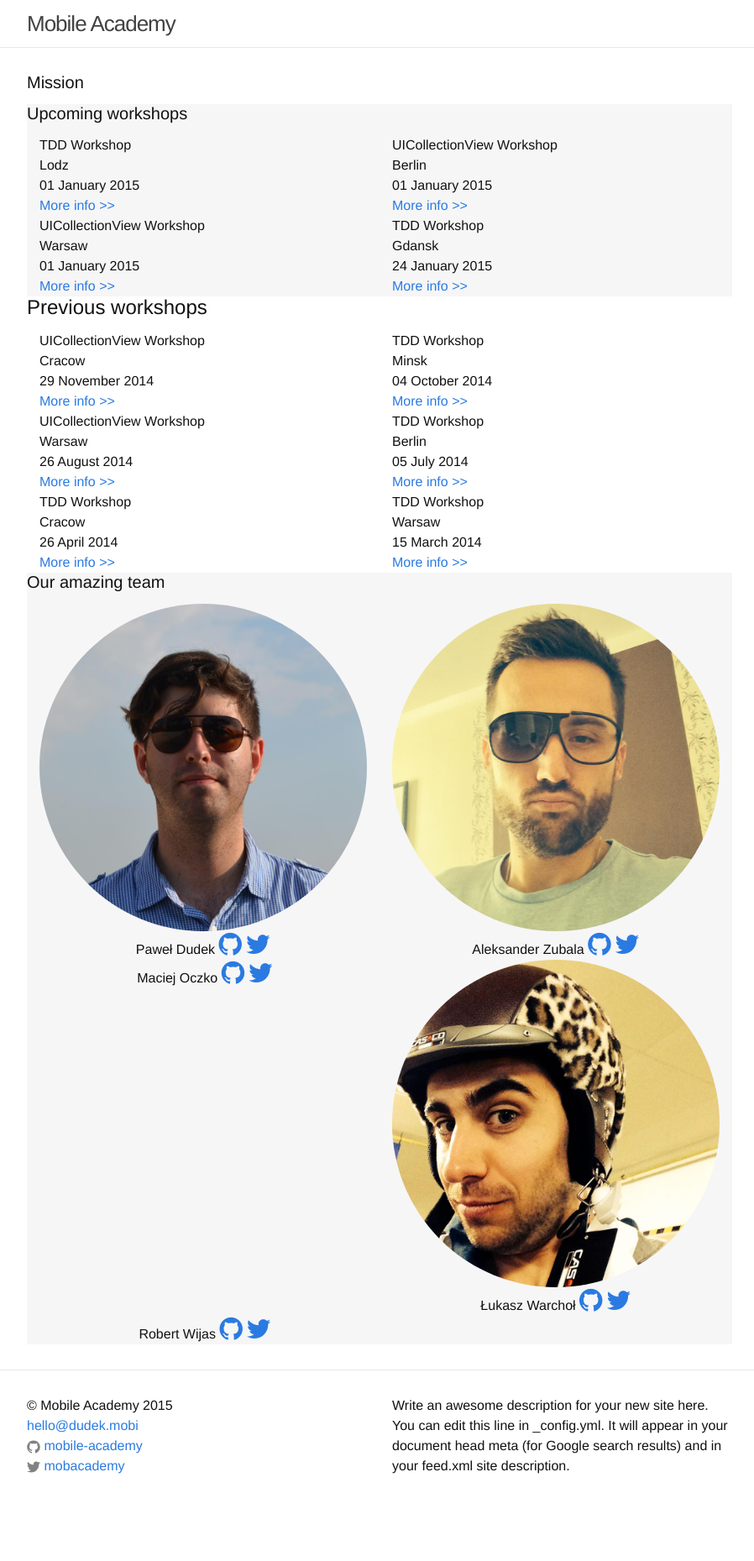
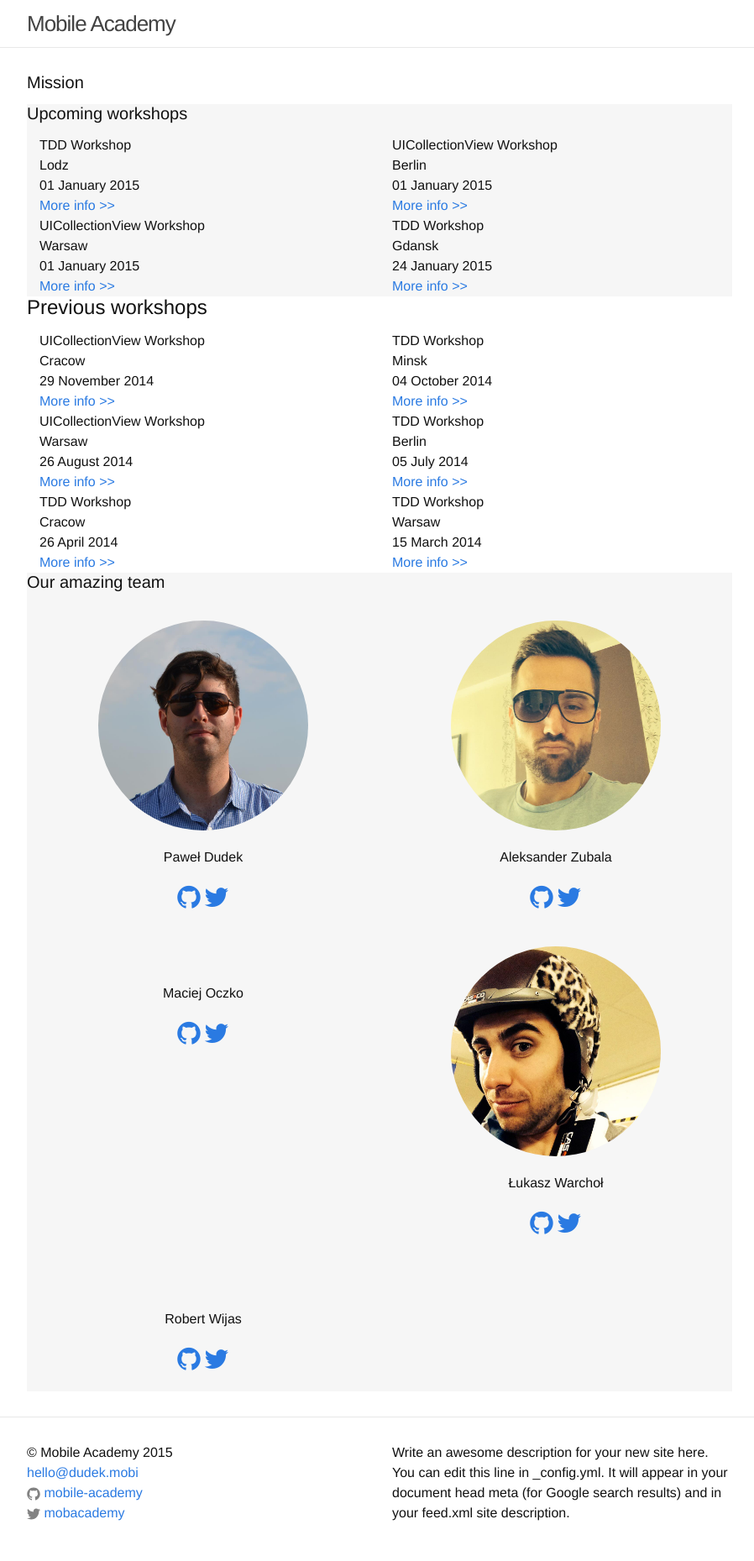
Before and after one commit to mobile-academy/mobile-academy.github.io-archive, a Jekyll site: the page built from index.html, in a window 1280 px wide. Shown: the whole page at 84% size, without its empty margins (188-1086 px from the left). Built offline with Jekyll 4.4.1, drawn with Linux system fonts in a browser that asks for light colours; before the commit the page ends 1803 px from its top, so only the background shows below that.

Commit message:
Better css for team member card

```diff
--- a/_data/team.yml
+++ b/_data/team.yml
@@ -12,7 +12,6 @@
 - name: Łukasz Warchoł
   image: resources/team/warchol.jpg
 
-
 - name: Robert Wijas
   github: robertwijas
   twitter: robertwijas
--- a/_sass/_base.scss
+++ b/_sass/_base.scss
@@ -36,6 +36,27 @@ ul, ol, dl, figure,
 }
 
 /**
+* Team members
+*/
+
+.team_member_name {
+    margin-top: 20px;
+    margin-bottom: 20px;
+}
+
+.team_member_card {
+    @extend .text-center;
+
+    margin-top: 20px;
+    margin-bottom: 20px;
+
+    > img {
+        max-width: 250px;
+        max-height: 250px;
+    }
+}
+
+/**
  * Images
  */
 img {
@@ -61,8 +82,6 @@ figure > img {
 figcaption {
     font-size: $small-font-size;
 }
-
-
 
 /**
  * Lists
--- a/index.html
+++ b/index.html
@@ -72,9 +72,9 @@ layout: default
           <div class="row">
           {% endif %}
           <div class="col-md-6 team_person">
-            <div class="text-center">
+            <div class="team_member_card">
               <img class="img-circle" src="{{ member.image  | prepend: site.baseurl }}">
-              {{ member.name }}
+              <div class="team_member_name">{{ member.name }}</div>
               <a href="https://www.github.com/{{ member.github }}">
                 <i class="fa fa-github fa-2x"></i>
               </a>
```
